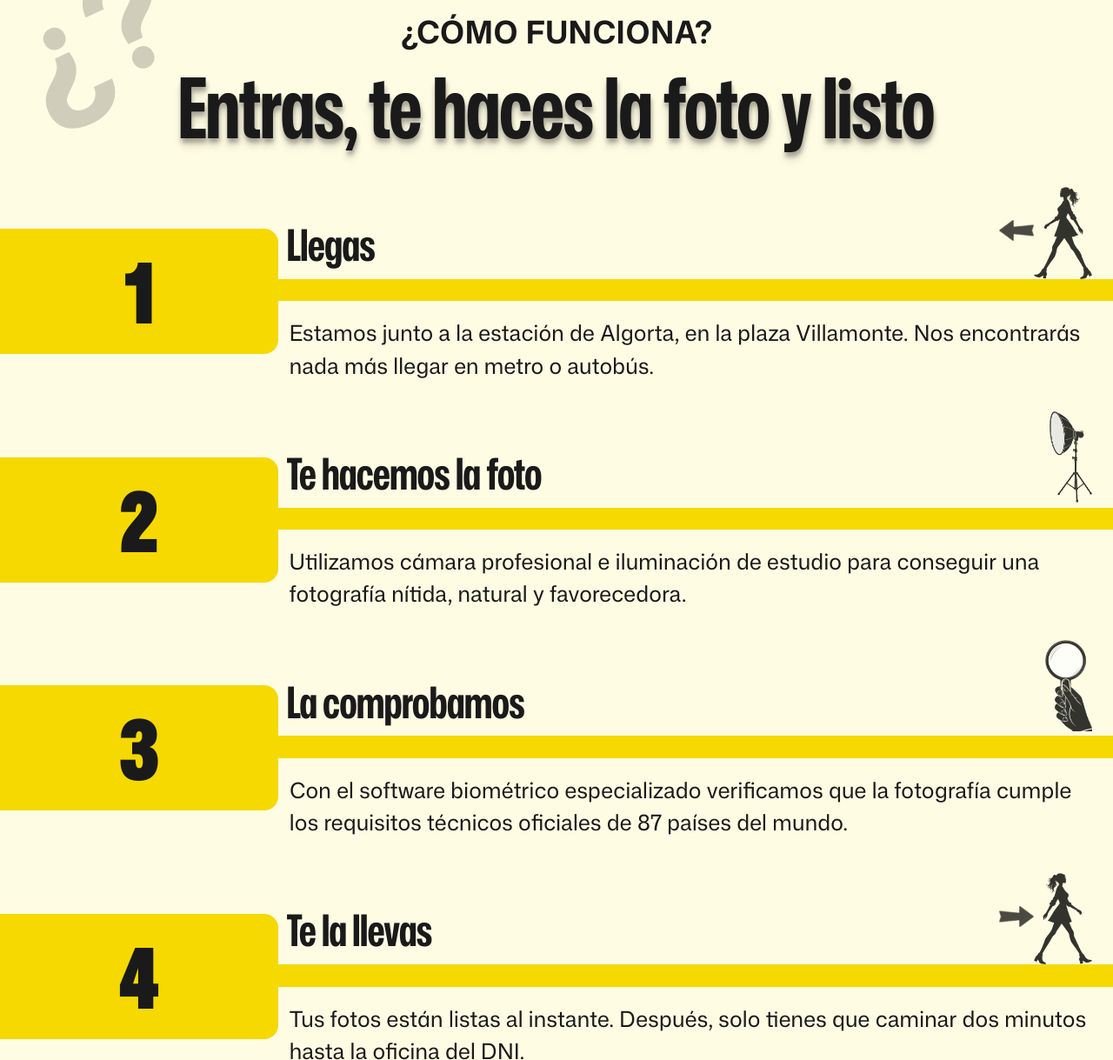
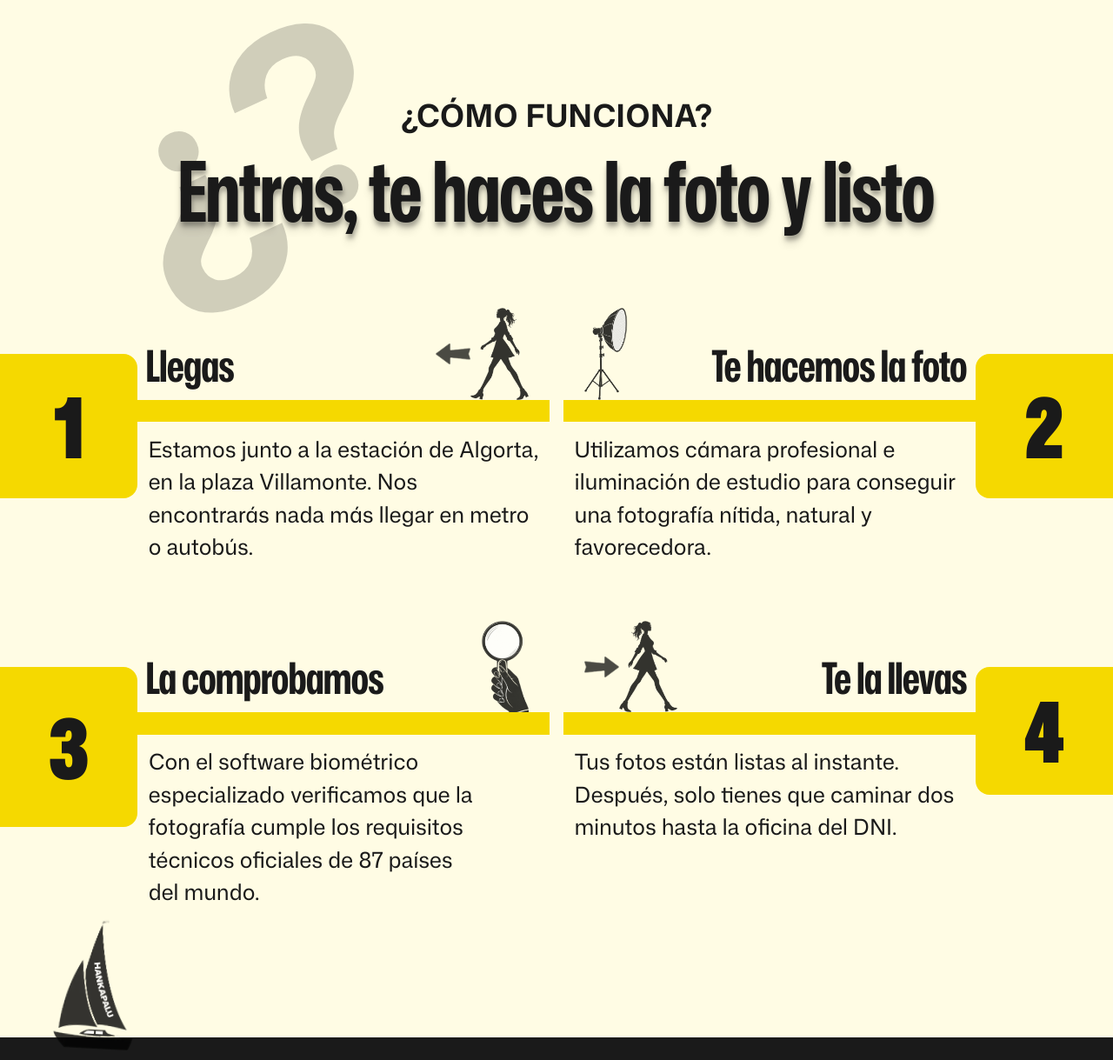
Before and after one commit to drkedrkedjon/argazkilur-v1, a plain HTML site: page index.html in a window 1280 px wide. Shown: the part 1166-2385 px from the top of the page at 87% size. Drawn offline with Linux system fonts and the light colour scheme.

Commit message:
Polishing last css from mobile

```diff
--- a/index.html
+++ b/index.html
@@ -64,6 +64,7 @@
         <span class="bckg-img">¿?</span>
         <h2>¿CÓMO FUNCIONA?</h2>
         <span class="pitch">Entras, te haces la foto y listo</span>
+        <div class="cards-container">
           <div class="como-funciona-card">
             <div class="cfc-fondo-amarillo"></div>
             <span class="cfc-number">1</span>
@@ -86,8 +87,8 @@
             </div>
             <div class="barra-horisontal"></div>
             <p class="cfc-parafo">
-            Estamos junto a la estación de Algorta, en la plaza Villamonte. Nos
-            encontrarás nada más llegar en metro o autobús.
+              Estamos junto a la estación de Algorta, en la plaza Villamonte.
+              Nos encontrarás nada más llegar en metro o autobús.
             </p>
           </div>
           <div class="como-funciona-card">
@@ -100,7 +101,7 @@
                 loading="lazy"
                 src="./assets/images/flash.png"
                 alt=""
-              class="cfc-sombra-2"
+                class="cfc-sombra-2 flash-shit"
               />
             </div>
             <div class="barra-horisontal"></div>
@@ -125,8 +126,8 @@
             <div class="barra-horisontal"></div>
             <p class="cfc-parafo">
               Con el software biométrico especializado verificamos que la
-            fotografía cumple los requisitos técnicos oficiales de 87 países del
-            mundo.
+              fotografía cumple los requisitos técnicos oficiales de 87 países
+              del mundo.
             </p>
           </div>
           <div class="como-funciona-card">
@@ -151,10 +152,12 @@
             </div>
             <div class="barra-horisontal"></div>
             <p class="cfc-parafo">
-            Tus fotos están listas al instante. Después, solo tienes que caminar
-            dos minutos hasta la oficina del DNI.
+              Tus fotos están listas al instante. Después, solo tienes que
+              caminar dos minutos hasta la oficina del DNI.
             </p>
           </div>
+        </div>
+
         <img
           loading="lazy"
           class="barco"
--- a/styles/styles.css
+++ b/styles/styles.css
@@ -4,8 +4,8 @@
 
 
 :root {
-  --padding-block-big: 8rem;
-  --padding-block-small: 6rem;
+  --padding-block-big: clamp(8rem, 7.1818rem + 3.6364vw, 10rem);
+  --padding-block-small: clamp(6rem, 5.1818rem + 3.6364vw, 8rem);
   --padding-inline-big: 2rem;
   --padding-inline-small: 1rem;
 }
@@ -131,7 +131,7 @@ body {
   border-radius: 50px;
   border: 0.2em solid var(--blanco);
   box-shadow: var(--box-shadow);
-  margin-bottom: 8rem;
+  margin-bottom: calc(var(--padding-block-big) + 2rem);
   z-index: 1;
   transform: rotate(-4deg);
   font-variation-settings:
@@ -148,6 +148,7 @@ body {
   overflow: hidden;
 }
 
+/* Hero section media query */
 @media (min-width: 47rem) {
   .hero-pretitle {
     margin-top: 4rem;
@@ -158,7 +159,6 @@ body {
     padding-left: 0.6em;
     padding-inline: 2em;
   }
-
 
   .hero-title {
     font-size: 10rem;
@@ -187,9 +187,19 @@ body {
   position: relative;
   display: flex;
   flex-direction: column;
+  align-items: center;
   background-color: var(--blanco);
   padding-block: var(--padding-block-small);
 
+  & .pitch {
+    padding-inline: var(--padding-inline-small);
+  }
+}
+
+.cards-container {
+  display: flex;
+  flex-direction: column;
+  align-items: center;
 
   & .como-funciona-card:first-of-type {
     margin-top: 2.5rem;
@@ -198,11 +208,8 @@ body {
   & .como-funciona-card:last-of-type {
     margin-bottom: 1.5rem;
   }
+}
 
-  & .pitch {
-    padding-inline: var(--padding-inline-small);
-  }
-}
 
 .bckg-img {
   position: absolute;
@@ -224,6 +231,7 @@ body {
   grid-template-rows: repeat(5, auto);
   margin-block: 0.5rem;
 }
+
 
 .cfc-fondo-amarillo {
   background-color: var(--amarillo);
@@ -277,6 +285,7 @@ body {
   height: 6.6rem;
   margin-right: clamp(0.375rem, -0.0852rem + 2.0455vw, 1.5rem);
   opacity: 80%;
+  align-self: flex-end;
 }
 
 .barra-horisontal {
@@ -301,6 +310,79 @@ body {
   opacity: 80%;
   height: 150px;
   transform: rotate(3deg);
+}
+
+/* Como funciona section media query */
+@media (min-width: 47rem) {
+  .cards-container {
+    display: grid;
+    grid-template-columns: repeat(2, 1fr);
+    grid-template-rows: repeat(2, 1fr);
+    column-gap: 1rem;
+    align-items: start;
+    margin-top: 5rem;
+    max-width: 80rem;
+    /* align-self: center; */
+
+    & .como-funciona-card:first-of-type {
+      margin-block: 0.5rem;
+    }
+
+
+    & .como-funciona-card:last-of-type {
+      margin-block: 0.5rem;
+    }
+
+    & .flash-shit {
+      transform: scaleX(-1);
+      margin-left: clamp(0.375rem, -0.0852rem + 2.0455vw, 1.5rem);
+      margin-right: 0;
+    }
+  }
+
+  .bckg-img {
+    left: 10vw;
+    top: 180px;
+    font-size: 18rem;
+  }
+
+  & .como-funciona-card:nth-of-type(2),
+  .como-funciona-card:nth-of-type(4) {
+    grid-template-columns: auto minmax(10%, 25%);
+
+    & .cfc-fondo-amarillo {
+      grid-column: 2/-1;
+      border-radius: 0;
+      border-top-left-radius: 1em;
+      border-bottom-left-radius: 1em;
+    }
+
+    & .cfc-number {
+      grid-column: -1/-2;
+    }
+
+    & .upper-title {
+      flex-direction: row-reverse;
+      grid-column: 1/2;
+    }
+
+    & .cfc-title {
+      text-align: right;
+    }
+
+    & .cfc-sombra-1 {
+      margin-right: 0;
+      margin-left: clamp(0.375rem, -0.0852rem + 2.0455vw, 1.5rem);
+    }
+
+    & .barra-horisontal {
+      grid-column: 1/2;
+    }
+
+    & .cfc-parafo {
+      grid-column: 1/2;
+    }
+  }
 }
 
 /* COMO FUNCIONA SECTION END */
```
Lines whose indentation alone changed are shown as unchanged.
